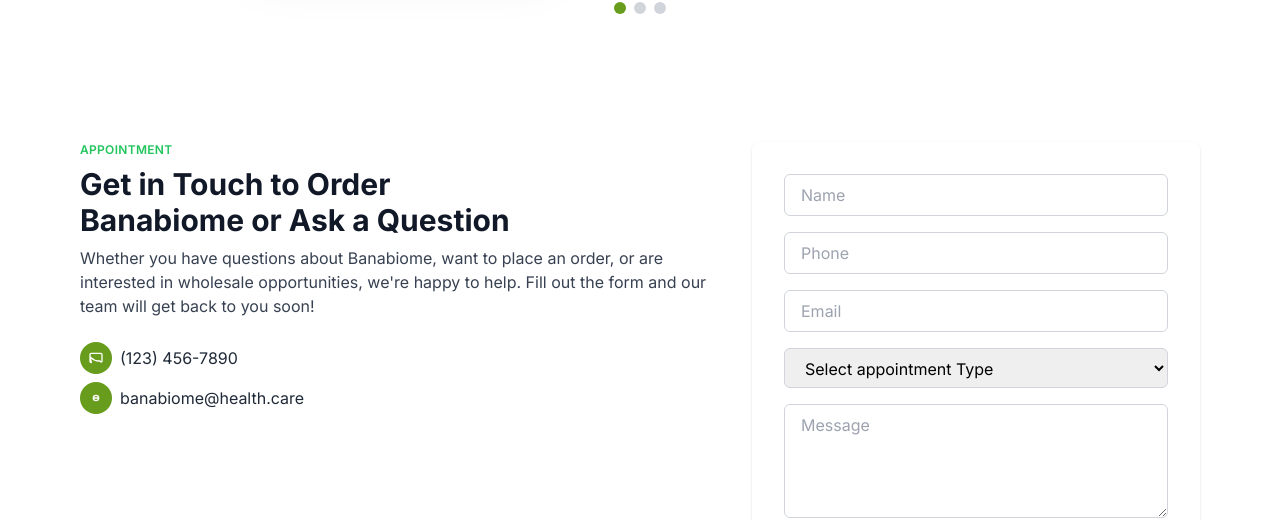
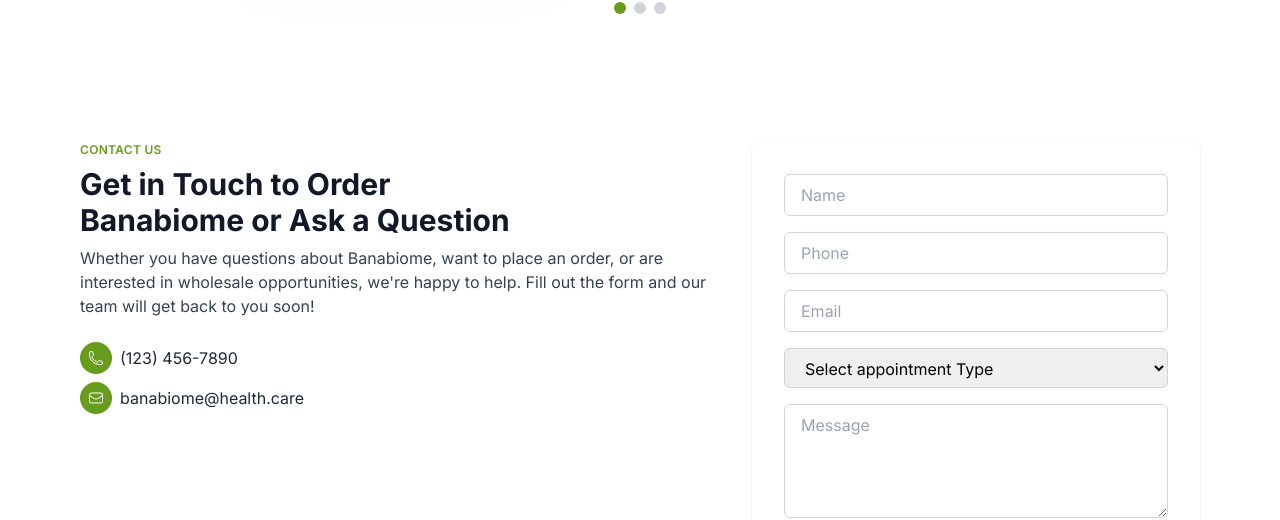
Before and after one commit to kynttt/Banabiome, a Vue app: page / in a window 1280 px wide. Shown: the part 4015-4535 px from the top of the page. Built offline with nearby package versions, Linux system fonts and the light colour scheme; a web font is replaced by a local one.

Commit message:
enhanced contact us section

```diff
--- a/src/components/home/ContactSection.vue
+++ b/src/components/home/ContactSection.vue
@@ -3,18 +3,18 @@
     <div class="max-w-6xl mx-auto px-4 flex flex-col md:flex-row gap-10 items-start">
       <!-- Left: Info -->
       <div class="flex-1 mb-8 md:mb-0">
-        <p class="text-green-500 text-xs font-semibold mb-2 uppercase tracking-wide">Appointment</p>
+        <p class="text-primary text-xs font-semibold mb-2 uppercase tracking-wide">CONTACT US</p>
         <h2 class="text-2xl md:text-3xl font-bold text-gray-900 mb-2">Get in Touch to Order<br />Banabiome or Ask a Question</h2>
         <p class="text-gray-700 mb-6">Whether you have questions about Banabiome, want to place an order, or are interested in wholesale opportunities, we're happy to help. Fill out the form and our team will get back to you soon!</p>
         <div class="flex items-center gap-2 mb-2">
           <span class="bg-primary rounded-full p-2">
-            <svg class="w-4 h-4 text-white" fill="none" stroke="currentColor" stroke-width="2" viewBox="0 0 24 24"><path stroke-linecap="round" stroke-linejoin="round" d="M3 10l1.553 1.553a16.978 16.978 0 0011.894 4.947c.512 0 1.02-.02 1.523-.06l1.53 1.53A2 2 0 0021 17V7a2 2 0 00-2-2H5a2 2 0 00-2 2v10a2 2 0 002 2h.01z" /></svg>
+            <PhoneIcon class="w-4 h-4 text-white" />
           </span>
           <span class="text-gray-800">(123) 456-7890</span>
         </div>
         <div class="flex items-center gap-2">
           <span class="bg-primary rounded-full p-2">
-            <svg class="w-4 h-4 text-white" fill="none" stroke="currentColor" stroke-width="2" viewBox="0 0 24 24"><path stroke-linecap="round" stroke-linejoin="round" d="M16 12H8m8 0a4 4 0 11-8 0 4 4 0 018 0z" /></svg>
+            <EnvelopeIcon class="w-4 h-4 text-white" />
           </span>
           <span class="text-gray-800">banabiome@health.care</span>
         </div>
@@ -37,6 +37,7 @@
   </section>
 </template>
 
+
 <script setup lang="ts">
-// Ready for validation and backend integration
+import { PhoneIcon, EnvelopeIcon } from '@heroicons/vue/24/outline'
 </script>
```
